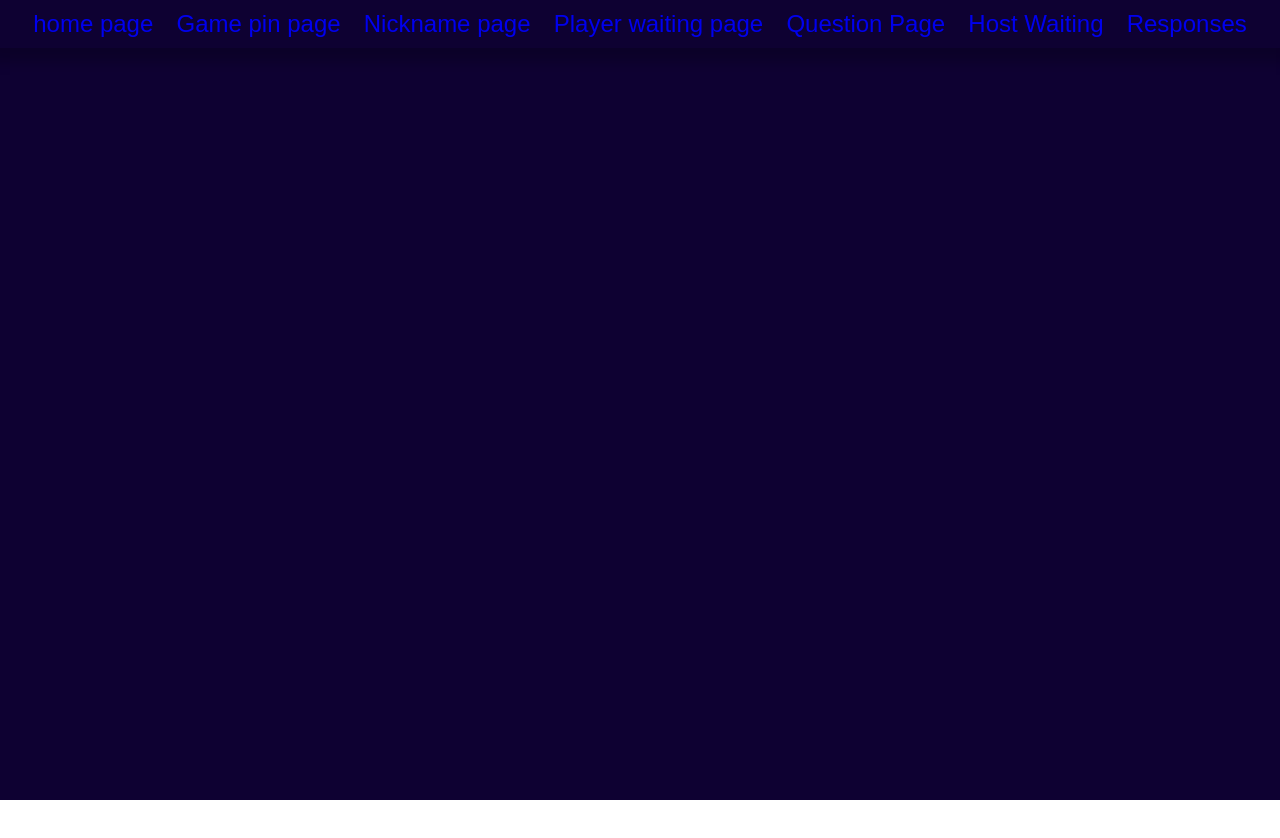
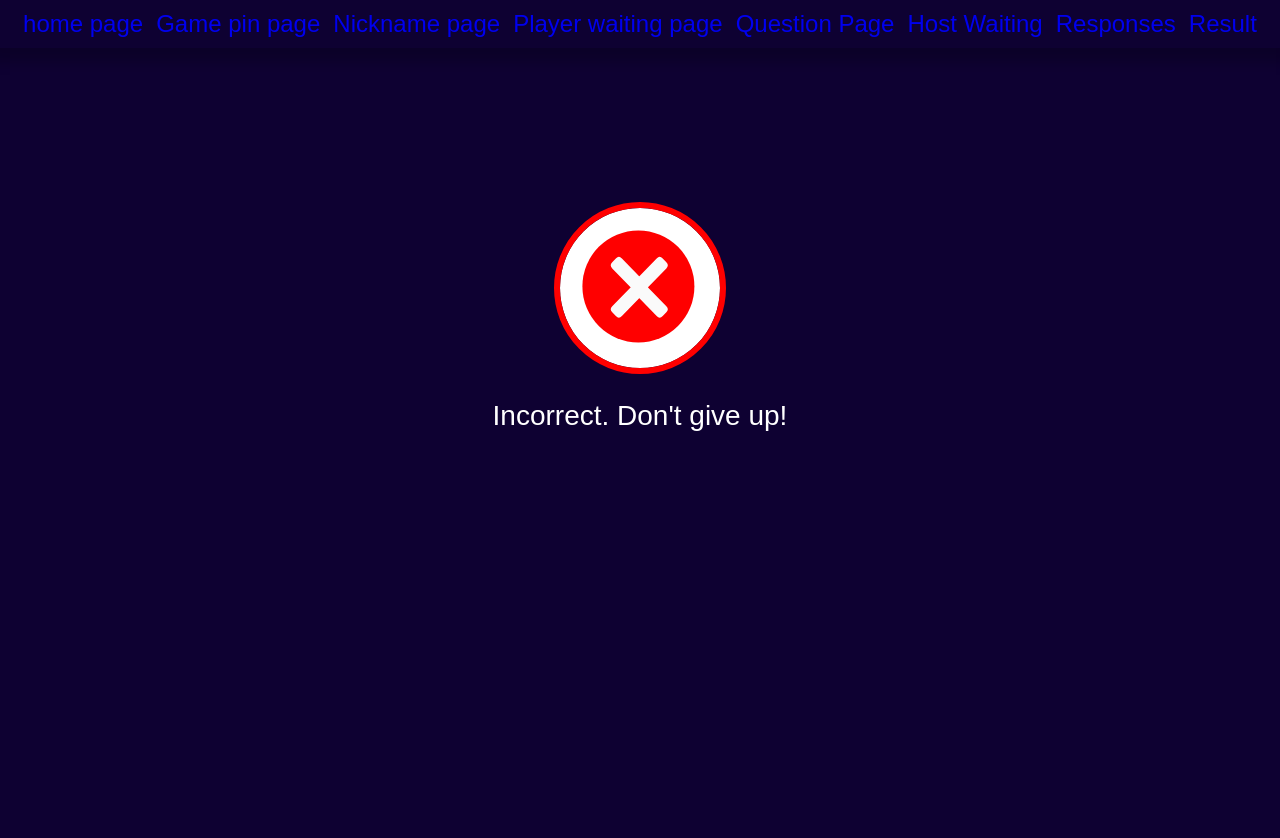
Before and after one commit to mr-funtor/class-kahoot, a React (Vite) app: page /result in a window 1280 px wide. Shown: the top 838 px of the page. Before the commit the page ends 800 px from the top, so only its background shows below. Built offline with nearby package versions, Linux system fonts and the light colour scheme; a web font is replaced by a local one.

Commit message:
result rendering and styling

```diff
--- a/src/App.jsx
+++ b/src/App.jsx
@@ -11,6 +11,7 @@ import QuestionPage from "./pages/QuestionPage/QuestionPage";
 import HostWaiting from "./pages/hostSide/HostWaiting";
 import ResponseTrackerPage from "./pages/hostSide/responseTracker/ResponseTrackerPage";
 import HostLeaderBoard from "./pages/hostSide/HostLeaderBoard/HostLeaderBoard";
+import ResultPage from "./pages/hostSide/resultPage/resultPage";
 
 function App() {
   return (
@@ -34,6 +35,7 @@ function App() {
           <Link to="questions">Question Page</Link>
           <Link to="hostwaiting">Host Waiting</Link>
           <Link to="responses">Responses</Link>
+          <Link to="result">Result</Link>
         </nav>
         <Routes>
           <Route path="/" element={<Home />} />
@@ -42,6 +44,7 @@ function App() {
           <Route path="/playerWaiting" element={<PlayerWaiting />} />
           <Route path="/questions" element={<QuestionPage />} />
           <Route path="/responses" element={<ResponseTrackerPage />} />
+          <Route path="/result" element={<ResultPage />} />
           <Route path="/hostwaiting" element={<HostWaiting />} />
           <Route path="/leaderBoard" element={<HostLeaderBoard />} />
           {/* Note: the route is just to see how to navigate to the leaderBoard page, is not necessarily where is meant to be */}
--- /dev/null
+++ b/src/pages/hostSide/resultPage/resultPage.jsx
@@ -0,0 +1,32 @@
+import React from "react";
+import style from "./resultPage.module.css";
+import Check from "../../../assets/icons/check-mark-svgrepo-com.svg";
+import Cancel from "../../../assets/icons/cancel-svgrepo-com.svg";
+
+const resultPage = () => {
+  let answer = false;
+  return (
+    <div className={style.pgBody}>
+      <div
+        className={`${
+          answer ? style.outerCircleCorrect : style.outerCircleWrong
+        }`}
+      >
+        <div
+          className={` ${
+            answer ? style.innerCircleCorrect : style.innerCircleWrong
+          }`}
+        >
+          {answer ? (
+            <img className={style.check} src={Check} />
+          ) : (
+            <img className={style.cancel} src={Cancel} />
+          )}
+        </div>
+      </div>
+      <p>{answer ? "Correct. You're a star!" : "Incorrect. Don't give up!"}</p>
+    </div>
+  );
+};
+
+export default resultPage;
--- /dev/null
+++ b/src/pages/hostSide/resultPage/resultPage.module.css
@@ -0,0 +1,43 @@
+/* resultPage.module.css */
+.pgBody {
+  height: 100vh;
+  width: 100vw;
+  display: flex;
+  flex-direction: column;
+  align-items: center;
+  gap: 2rem;
+  padding: 10rem;
+}
+.outerCircleCorrect {
+  width: 10rem;
+  height: 10rem;
+  border-radius: 50%;
+  background-color: white;
+  outline: 0.4rem solid rgb(5, 213, 113);
+}
+.innerCircleCorrect {
+  width: 7rem;
+  height: 7rem;
+  border-radius: 50%;
+  background-color: rgb(5, 213, 113);
+  transform: translate(20%, 20%);
+}
+.innerCircleWrong {
+  width: 7rem;
+  height: 7rem;
+  border-radius: 50%;
+  background-color: red;
+  transform: translate(20%, 20%);
+}
+.outerCircleWrong {
+  outline: 0.4rem solid red;
+  width: 10rem;
+  height: 10rem;
+  border-radius: 50%;
+  background-color: white;
+}
+
+img {
+  width: 65%;
+  transform: translate(28%, 28%);
+}
```
Also changed, not shown: src/assets/icons/cancel-svgrepo-com.svg (added), src/assets/icons/check-mark-svgrepo-com.svg (added).
